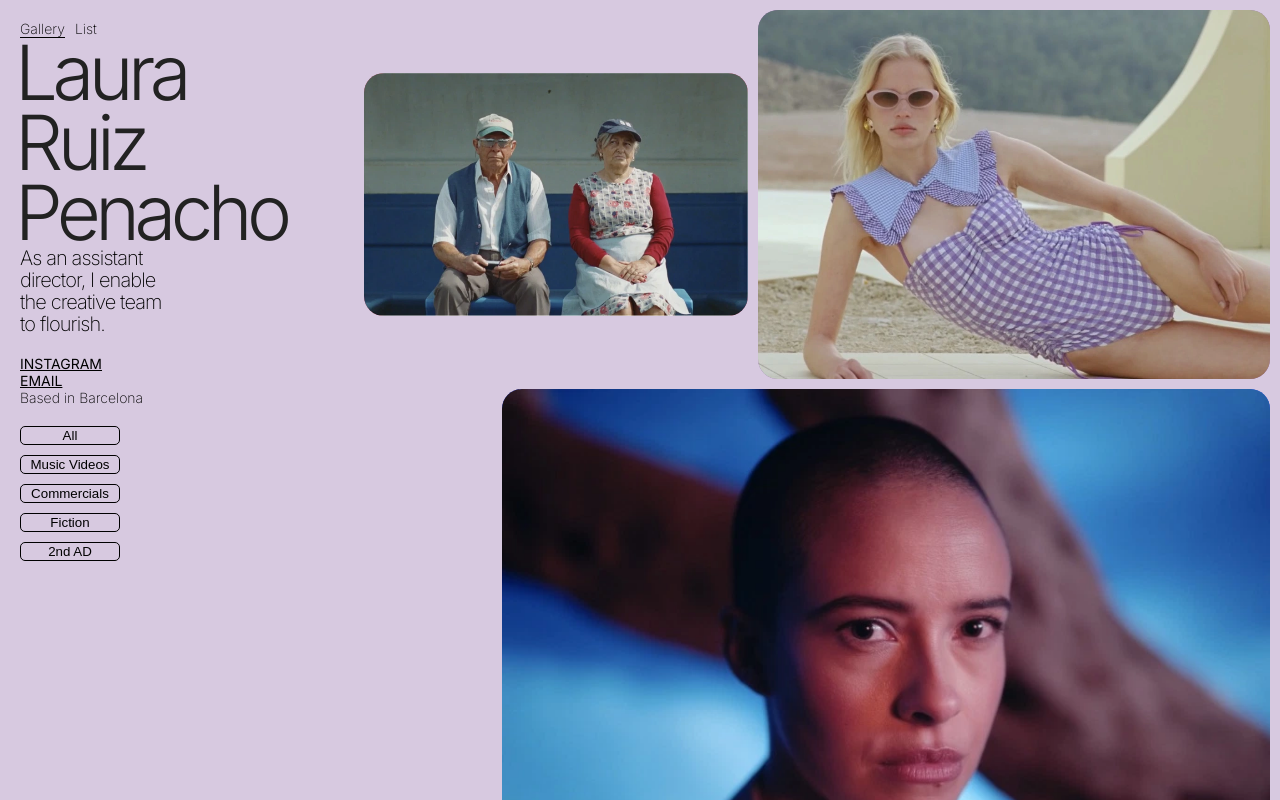
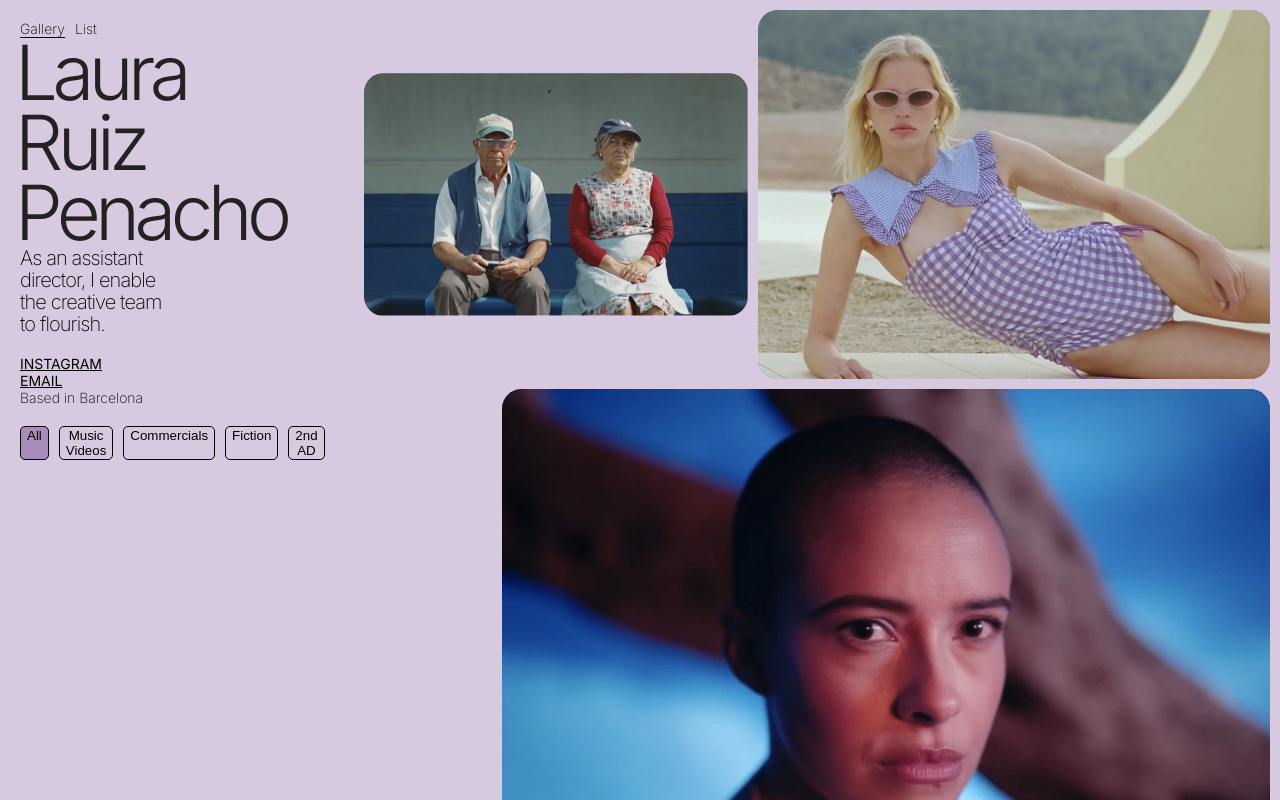
Before and after one commit to alejandromachin/lauraruizweb, a React (Create React App) app: page /home in a window 1280 px wide. Built offline with nearby package versions, Linux system fonts and the light colour scheme.

Commit message:
added hover styles only on the button hovering

```diff
--- a/src/components/FilterMenu/FilterMenu.js
+++ b/src/components/FilterMenu/FilterMenu.js
@@ -1,4 +1,4 @@
-import { useDispatch } from "react-redux";
+import { useDispatch, useSelector } from "react-redux";
 import { setFilterActionCreator } from "../../redux/projectsFilterSlice";
 import FilterButtonContainer from "../../styles/filterButton";
 
@@ -8,21 +8,43 @@ const FilterMenu = () => {
     dispatch(setFilterActionCreator(filter));
   };
 
+  const filter = useSelector((state) => state.projectsFilter.filter);
+  console.log(filter);
   return (
     <FilterButtonContainer>
-      <button style={{ zIndex: 1 }} onClick={() => setFilter("all")}>
+      <button
+        className={filter === "all" ? "current" : ""}
+        style={{ zIndex: 1 }}
+        onClick={() => setFilter("all")}
+      >
         All
       </button>
-      <button style={{ zIndex: 1 }} onClick={() => setFilter("Music Video")}>
+      <button
+        className={filter === "Music Video" ? "current" : ""}
+        style={{ zIndex: 1 }}
+        onClick={() => setFilter("Music Video")}
+      >
         Music Videos
       </button>
-      <button style={{ zIndex: 1 }} onClick={() => setFilter("Commercial")}>
+      <button
+        className={filter === "Commercial" ? "current" : ""}
+        style={{ zIndex: 1 }}
+        onClick={() => setFilter("Commercial")}
+      >
         Commercials
       </button>
-      <button style={{ zIndex: 1 }} onClick={() => setFilter("fiction")}>
+      <button
+        className={filter === "fiction" ? "current" : ""}
+        style={{ zIndex: 1 }}
+        onClick={() => setFilter("fiction")}
+      >
         Fiction
       </button>
-      <button style={{ zIndex: 1 }} onClick={() => setFilter("2ad")}>
+      <button
+        className={filter === "2ad" ? "current" : ""}
+        style={{ zIndex: 1 }}
+        onClick={() => setFilter("2ad")}
+      >
         2nd AD
       </button>
     </FilterButtonContainer>
--- a/src/styles/filterButton.js
+++ b/src/styles/filterButton.js
@@ -2,20 +2,28 @@ import styled from "styled-components";
 
 const FilterButtonContainer = styled.div`
   display: flex;
-  flex-direction: column;
+  flex-direction: row;
   background-color: #d7c9e0;
   gap: 10px;
   padding-left: 20px;
   margin-top: 20px;
 
+  .current {
+    color: #000;
+    border: 1px solid #000;
+    background-color: #a88dba;
+  }
+
   button {
+    display: flex;
+    flex-direction: row;
     width: 100px;
-    border: 1px solid #000;
+    border: 0.5px solid #000;
     border-radius: 5px;
     background-color: #d7c9e0;
   }
-  button:hover {
-    background-color: #d7c9d0;
+  :hover > button:not(:hover) {
+    opacity: 0.5;
   }
 `;
 export default FilterButtonContainer;
```
